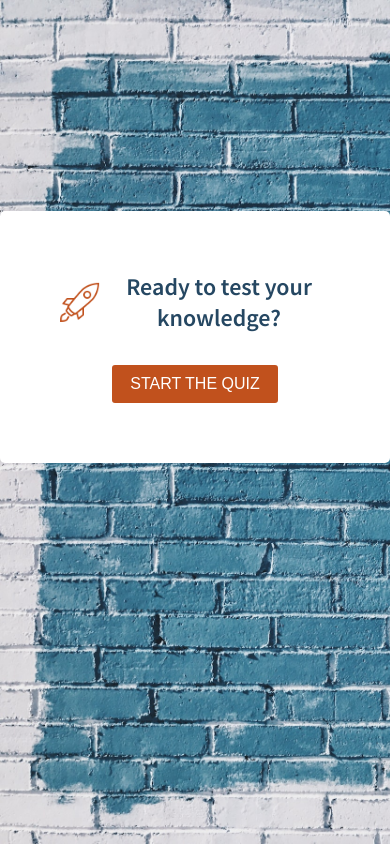
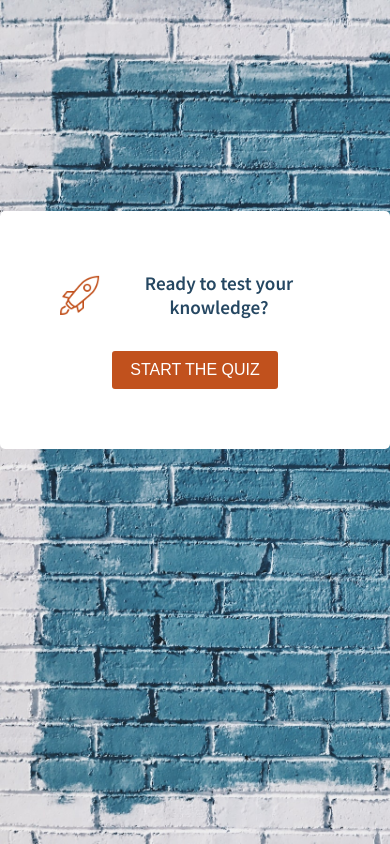
Before and after one commit to Alicino88/React-TypeScript-quiz-app, a React (Create React App) app: page / in a window 390 px wide. Built offline with nearby package versions, Linux system fonts and the light colour scheme.

Commit message:
Added media query to Title

```diff
--- a/src/Components/UI/Title.tsx
+++ b/src/Components/UI/Title.tsx
@@ -6,6 +6,9 @@ const TitleComponent = styled.h1`
   color: #254762;
   font-weight: 600;
   margin-left: 0.5rem;
+  @media (max-width: 450px) {
+    font-size: 1.2rem;
+  }
 `;
 
 type Props = {
```
